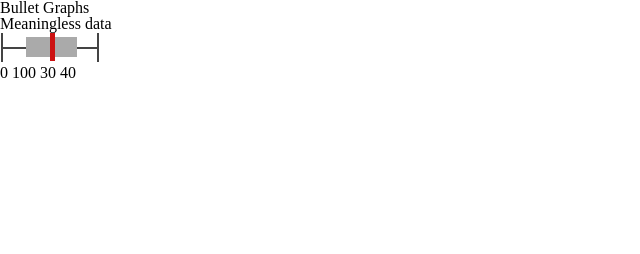
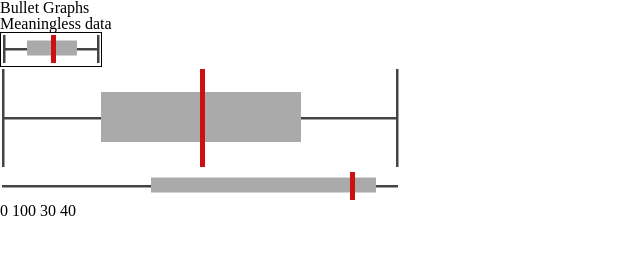
Before and after one commit to therealadam/silver-bullet, a plain HTML site: page index.html in a window 1280 px wide. Shown: the whole page, without its empty margins (0-640 px from the left). Drawn offline with Linux system fonts and the light colour scheme.

Commit message:
Parameterized all the positioning and added a gizmo to normalize coordinates.

```diff
--- a/bullet_graph.js
+++ b/bullet_graph.js
@@ -1,45 +1,61 @@
 (function($) {
   $.fn.bulletGraph = function(min, max, marker, options) {
-    var options = $.extend({
+    options = $.extend({
       baseColor: '#444',
       markerColor: '#c11',
       rangeColor: '#aaa',
-      markerWidth: 3
+      markerWidth: 3,
+      width: 100,
+      height: 30,
+      padding: 2,
+      lineThickness: 2.5,
+      drawEdges: true
     }, options ? options : {});
 
     var getContext = function(el) {
-      var width = 100;
-      var height = 30;
+      var canvas = $('<canvas width="' + options.width + '" height="' + options.height + '"></canvas>').appendTo(el).get(0);
+      return canvas.getContext("2d");
+    };
 
-      var canvas = $('<canvas width="100" height="30"></canvas>').appendTo(el).get(0);
-      return canvas.getContext("2d");
+    var normalizeX = function(n) {
+      return Math.ceil((((options.width - (2 * options.padding)) / options.width) * n) + options.padding);
+    };
+
+    var normalizeY = function(n) {
+      return Math.ceil((((options.height - (2 * options.padding)) / options.height) * n) + options.padding);
+    };
+
+    var rangeThickness = function() {
+      return options.height * 0.5;
     };
 
     var drawEdges = function(ctx) {
       ctx.fillStyle = options.baseColor;
-      ctx.fillRect(1, 1, 2, 30);
-      ctx.fillRect(97, 1, 2, 30);
+      ctx.fillRect(normalizeX(0), normalizeY(0), options.lineThickness, options.height);
+      ctx.fillRect(options.width - options.padding - 2, options.padding, options.lineThickness, options.height);
     };
 
     var drawBar = function(ctx) {
       ctx.fillStyle = options.baseColor;
-      ctx.fillRect(1, 15, 98, 2);
+      ctx.fillRect(normalizeX(0), options.height / 2, options.width - (options.padding * 2), options.lineThickness);
     };
 
     var drawMarker = function(ctx) {
       ctx.fillStyle = options.markerColor;
-      ctx.fillRect(marker, 1, 5, 28);
+      ctx.fillRect(marker, options.padding, options.lineThickness * 2, options.height - options.padding);
     };
 
     var drawRange = function(ctx) {
       ctx.fillStyle = options.rangeColor;
-      ctx.fillRect(min + 1, 5, (max - min) + 1, 20);
+      ctx.fillRect(normalizeX(min), rangeThickness() / 2, normalizeX(max - min), rangeThickness());
     };
 
     this.each(function() {
       ctx = getContext(this);
 
-      drawEdges(ctx);
+      if (options.drawEdges) {
+        drawEdges(ctx);
+      }
       drawBar(ctx);
       drawRange(ctx);
       drawMarker(ctx);
@@ -49,4 +65,6 @@
 
 jQuery(function($) {
   $('.graph').bulletGraph(25, 75, 50);
+  $('.hugeGraph').bulletGraph(100, 300, 200, {width: 400, height: 100});
+  $('.neater').bulletGraph(150, 375, 350, {width: 400, drawEdges: false});
 });
--- a/index.html
+++ b/index.html
@@ -5,6 +5,13 @@
     <meta http-equiv="Content-type" content="text/html; charset=utf-8">
 
     <link rel="stylesheet" href="/em_reset.css" type="text/css" media="screen" charset="utf-8">
+
+    <style type="text/css" media="screen">
+      .graph {
+        border: 1px solid #000;
+        width: 100px;
+      }
+    </style>
 
     <script src="/jquery.js" type="text/javascript" charset="utf-8"></script>
     <script src="/bullet_graph.js" type="text/javascript" charset="utf-8"></script>
@@ -20,6 +27,8 @@
       Meaningless data
 
       <div class="graph"></div>
+      <div class="hugeGraph"></div>
+      <div class="neater"></div>
 
       <div class="example">
         <span class="graph-min">0</span>
```
